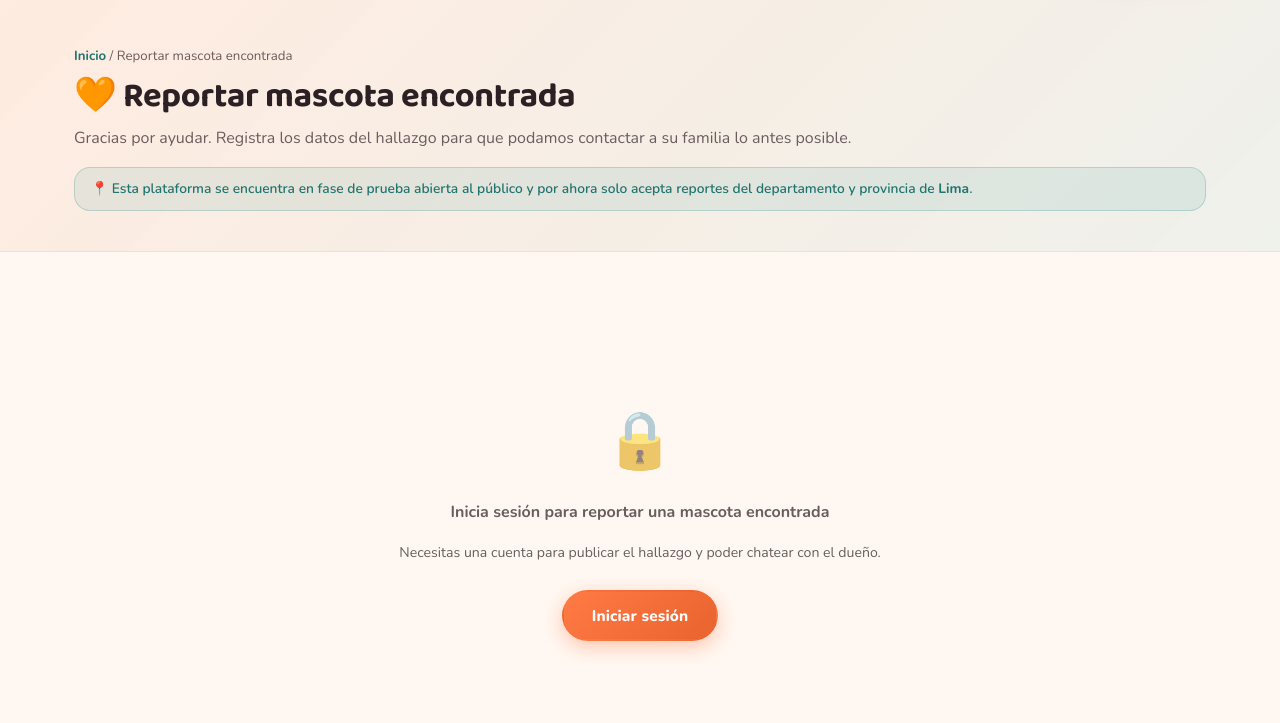
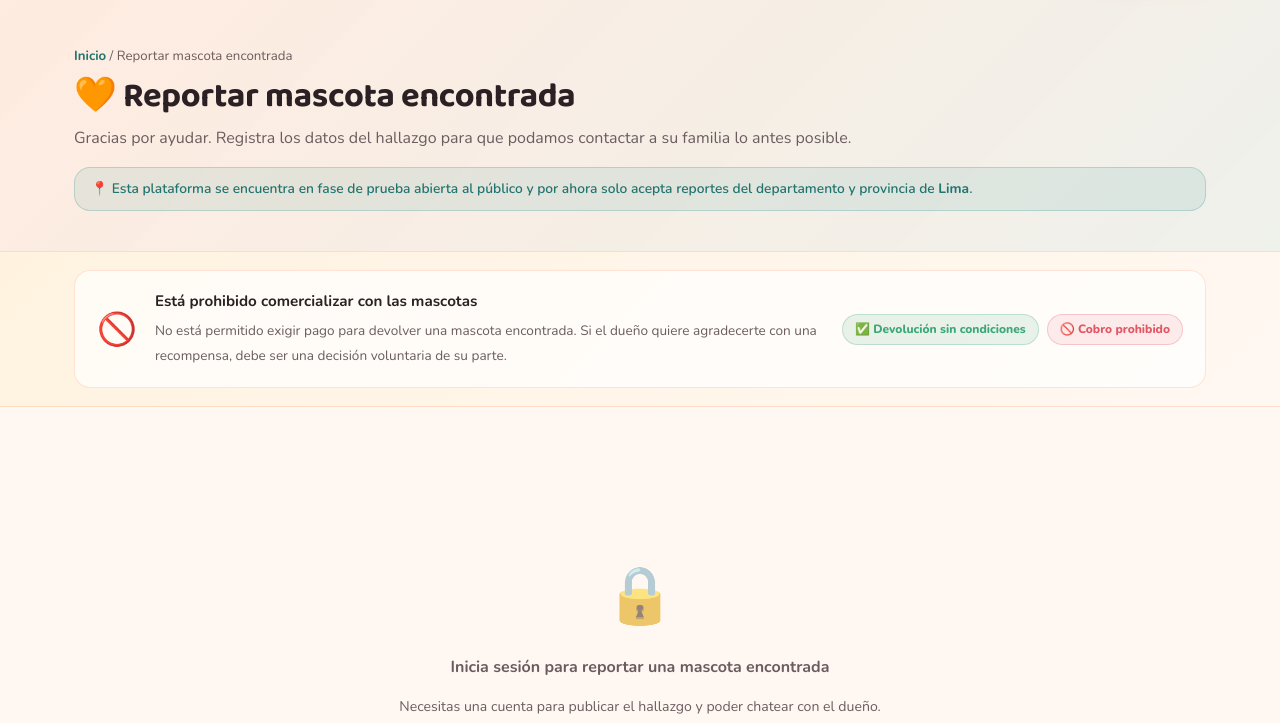
Before and after one commit to qubira/Huella_Unidas, a website: page reportar-encontrada.html in a window 1280 px wide. Shown: the part 77-800 px from the top of the page. Drawn offline with nearby package versions, Linux system fonts and the light colour scheme; no server answers.

Commit message:
Aclarar en reportar perdida/encontrada que está prohibido comercializar con mascotas

```diff
--- a/reportar-encontrada.html
+++ b/reportar-encontrada.html
@@ -19,6 +19,22 @@
     <h1>🧡 Reportar mascota encontrada</h1>
     <p class="muted">Gracias por ayudar. Registra los datos del hallazgo para que podamos contactar a su familia lo antes posible.</p>
     <div class="beta-banner">📍 Esta plataforma se encuentra en fase de prueba abierta al público y por ahora solo acepta reportes del departamento y provincia de <strong>Lima</strong>.</div>
+  </div>
+</div>
+
+<div class="no-sell-banner">
+  <div class="container">
+    <div class="no-sell-inner">
+      <div class="no-sell-icon">🚫</div>
+      <div class="no-sell-text">
+        <strong>Está prohibido comercializar con las mascotas</strong>
+        <span>No está permitido exigir pago para devolver una mascota encontrada. Si el dueño quiere agradecerte con una recompensa, debe ser una decisión voluntaria de su parte.</span>
+      </div>
+      <div class="no-sell-badges">
+        <span class="no-sell-badge">✅ Devolución sin condiciones</span>
+        <span class="no-sell-badge red">🚫 Cobro prohibido</span>
+      </div>
+    </div>
   </div>
 </div>
 
```
Also changed, not shown: reportar-perdida.html (+16 -0 lines).
